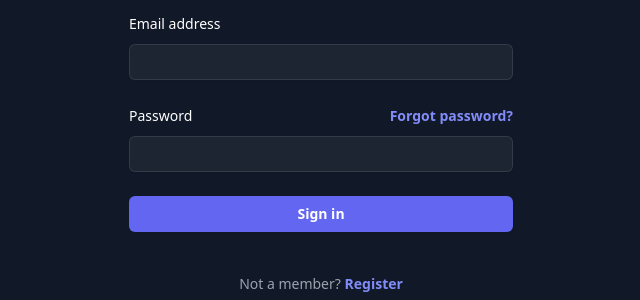
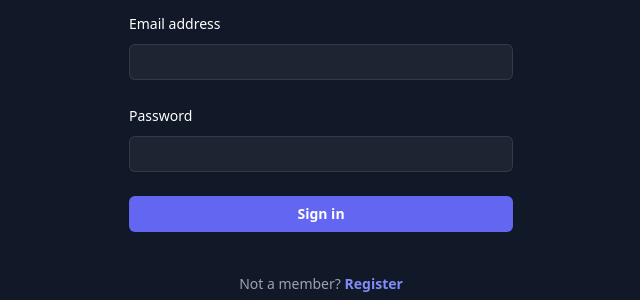
Before and after one commit to Trollope91/Milestone-Project-three, a Flask app: page / in a window 1280 px wide. Shown: the part 412-712 px from the top of the page, without its empty margins (319-959 px from the left). Run offline with Flask 3, Linux system fonts and the light colour scheme; some libraries are stand-ins or nearby versions.

Commit message:
Remove unused link

```diff
--- a/app/templates/login.html
+++ b/app/templates/login.html
@@ -47,13 +47,6 @@
             class="block text-sm font-medium leading-6 text-white"
             >Password</label
           >
-          <div class="text-sm">
-            <a
-              href="#"
-              class="font-semibold text-indigo-400 hover:text-indigo-300"
-              >Forgot password?</a
-            >
-          </div>
         </div>
         <div class="mt-2">
           <input
```
